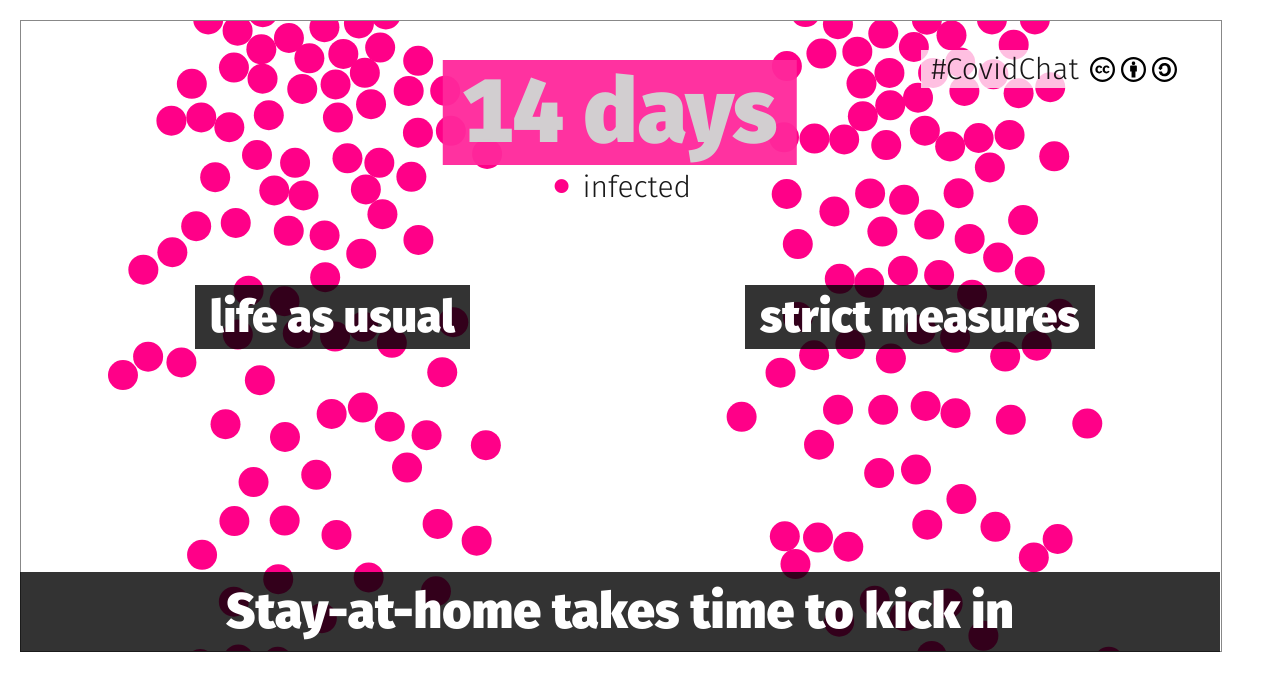
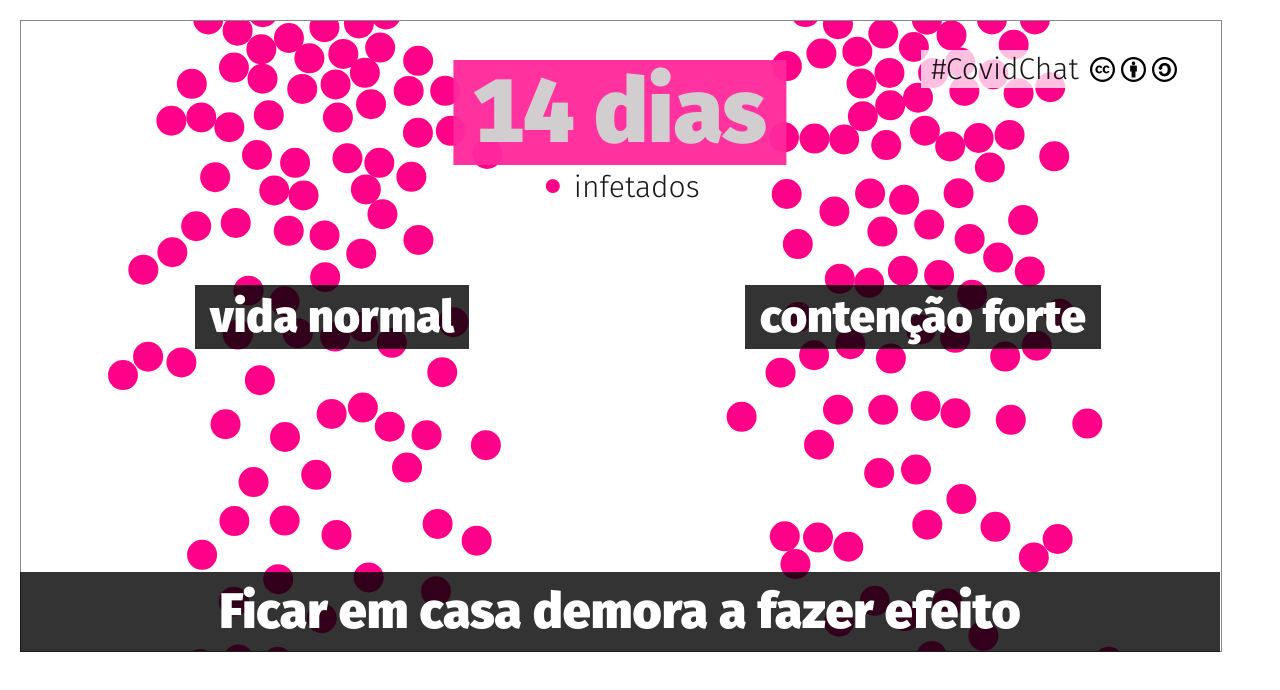
Before and after one commit to cheerful/covidchat-14days-waterfall, a plain HTML site: page index.html in a window 1280 px wide. Drawn offline with Linux system fonts and the light colour scheme; animation ran at ten frames a second.

Commit message:
Portuguese version

```diff
--- a/index.html
+++ b/index.html
@@ -108,7 +108,7 @@
       // document.getElementById('pct2').innerHTML =
       //   Math.round(days) + ' days';
       daysEl.innerHTML =
-        Math.round(days) + ' day'+ ((Math.round(days) == 1) ? '' : 's');
+        Math.round(days) + ' dia'+ ((Math.round(days) == 1) ? '' : 's');
 
       // if (days >= 14) {
       //   document.getElementById('cutoff').style.opacity = '0.999';
@@ -398,18 +398,18 @@
 </div>
 
 <div class="l2" id="l2_1">
-  life as usual
+  vida normal
 </div>
 
 <div class="l2" id="l2_2">
-  strict measures
+  contenção forte
 </div>
 <div id="cutoff">
-  <span>Infections<br>at 14 days</span>
+  <span>Infeções<br>aos 14 dias</span>
 </div>
 
 <div id="legend">
-  <span style="color:#f08">⚫︎</span> infected<br>
+  <span style="color:#f08">⚫︎</span> infetados<br>
   <!--<span style="color:#0c4">⚫︎</span> treated-->
 </div>
 <div id="covidchat">
@@ -417,7 +417,7 @@
   <img src="cc.svg"><img src="by.svg"><img src="sa.svg">
 </div>
 <div id="stay_at_home">
-  Stay-at-home takes time to kick in
+  Ficar em casa demora a fazer efeito
 </div>
 </body>
 </html>
```
